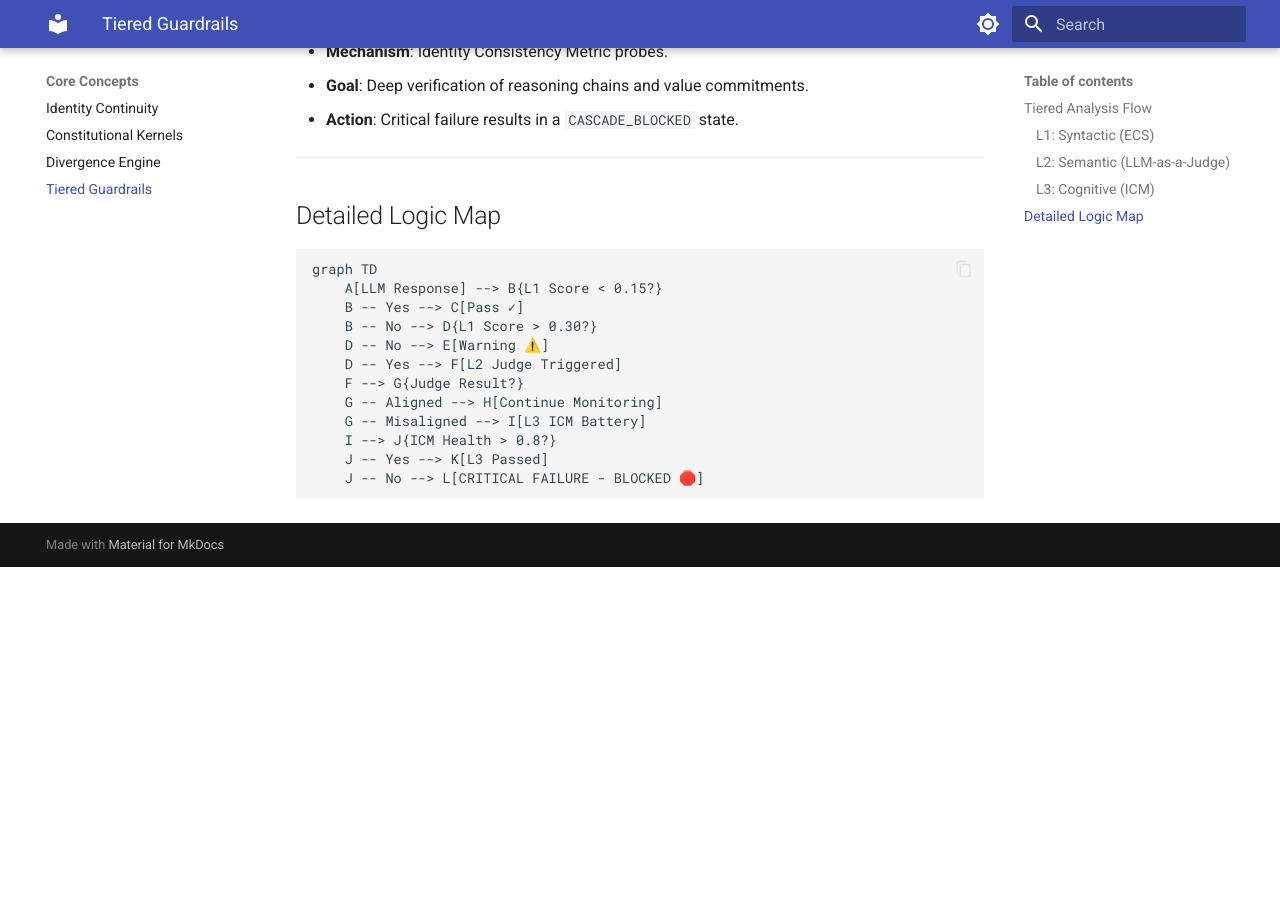
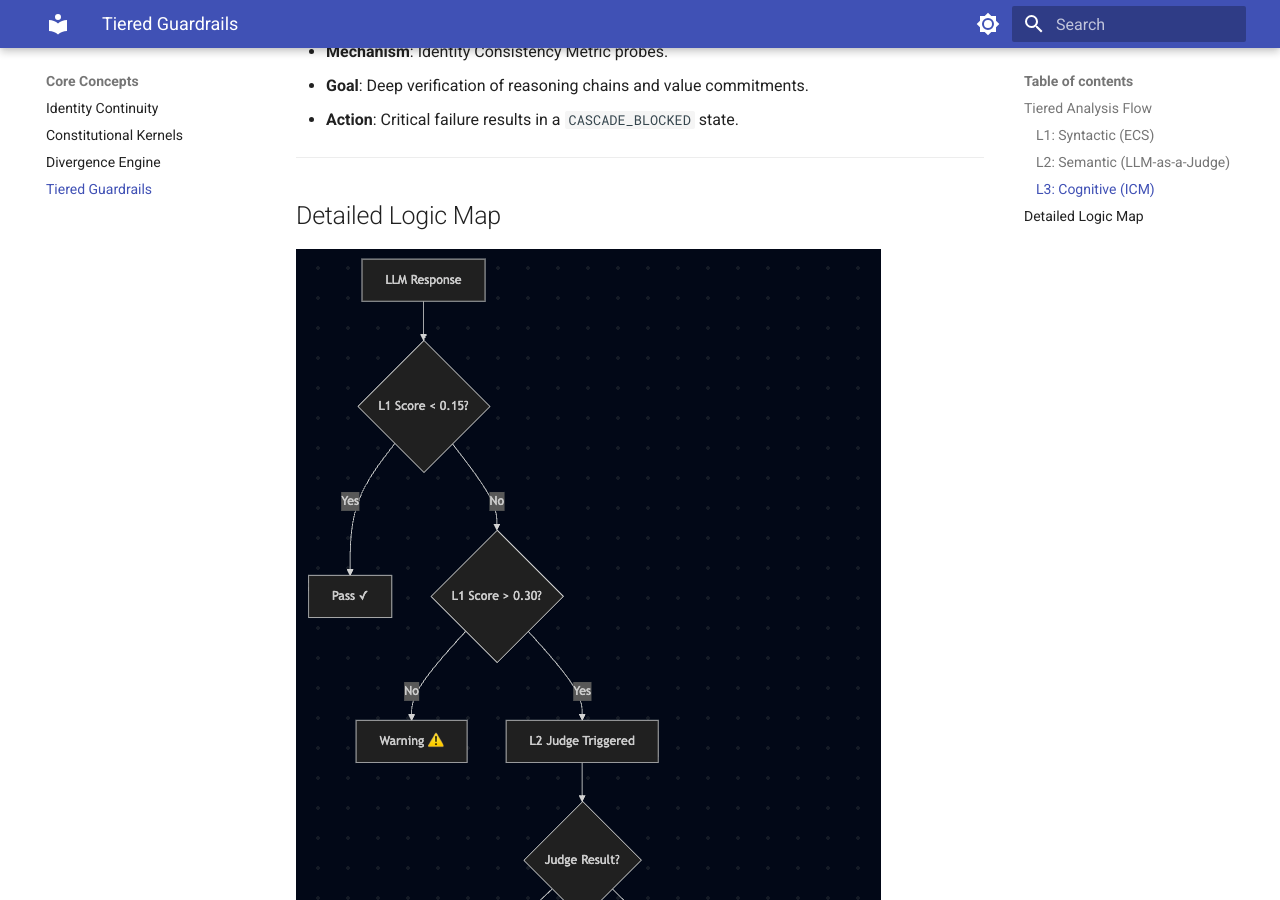
Before and after one commit to hakandamar/ct-toolkit, an MkDocs documentation site: the page built from website/docs/concepts/tiered-guardrails.md, in a window 1280 px wide and 900 px high, scrolled down 750 px. Built offline with MkDocs 1.6.1 and Material for MkDocs 9.7.7, drawn with Linux system fonts in a browser that asks for light colours; before the commit the page ends 1317 px from its top, so only the background shows below that.

Commit message:
docs: replace broken mermaid graph with static logic map image

````diff
--- a/website/docs/concepts/tiered-guardrails.md
+++ b/website/docs/concepts/tiered-guardrails.md
@@ -25,17 +25,4 @@
 
 ## Detailed Logic Map
 
-```mermaid
-graph TD
-    A[LLM Response] --> B{L1 Score < 0.15?}
-    B -- Yes --> C[Pass ✓]
-    B -- No --> D{L1 Score > 0.30?}
-    D -- No --> E[Warning ⚠️]
-    D -- Yes --> F[L2 Judge Triggered]
-    F --> G{Judge Result?}
-    G -- Aligned --> H[Continue Monitoring]
-    G -- Misaligned --> I[L3 ICM Battery]
-    I --> J{ICM Health > 0.8?}
-    J -- Yes --> K[L3 Passed]
-    J -- No --> L[CRITICAL FAILURE - BLOCKED 🛑]
-```
+![Detailed Logic Map](theseus_guard_logic_map.png)
````
Also changed, not shown: docs/theseus_guard_logic_map.png (added).
